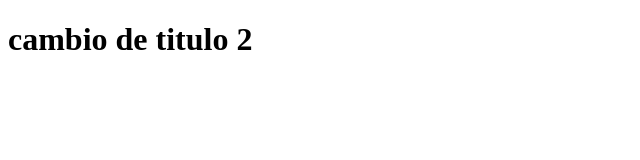
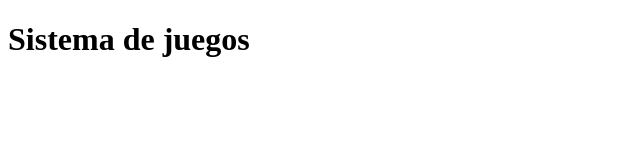
Before and after one commit to abdonsanchez/sistema-de-registro, a plain HTML site: page index.html in a window 1280 px wide. Shown: the whole page, without its empty margins (0-640 px from the left). Drawn offline with Linux system fonts and the light colour scheme.

Commit message:
actualiza el index a la primer version

```diff
--- a/index.html
+++ b/index.html
@@ -6,8 +6,6 @@
     <title>Document</title>
 </head>
 <body>
-    <h1>cambio de titulo 2</h1>
-
-    <script src="app.js"></script>
+    <h1>Sistema de juegos</h1>
 </body>
 </html>
```
